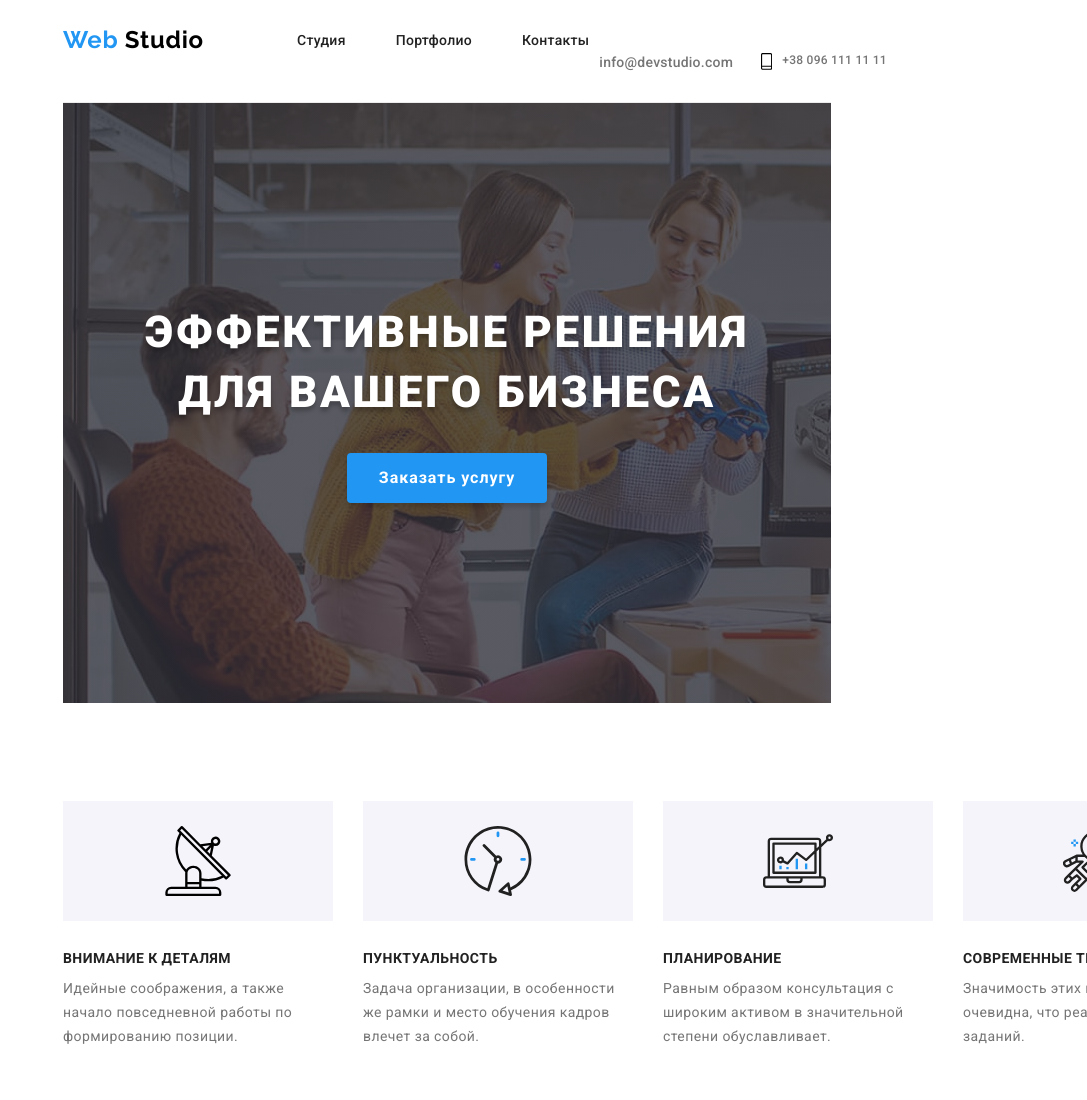
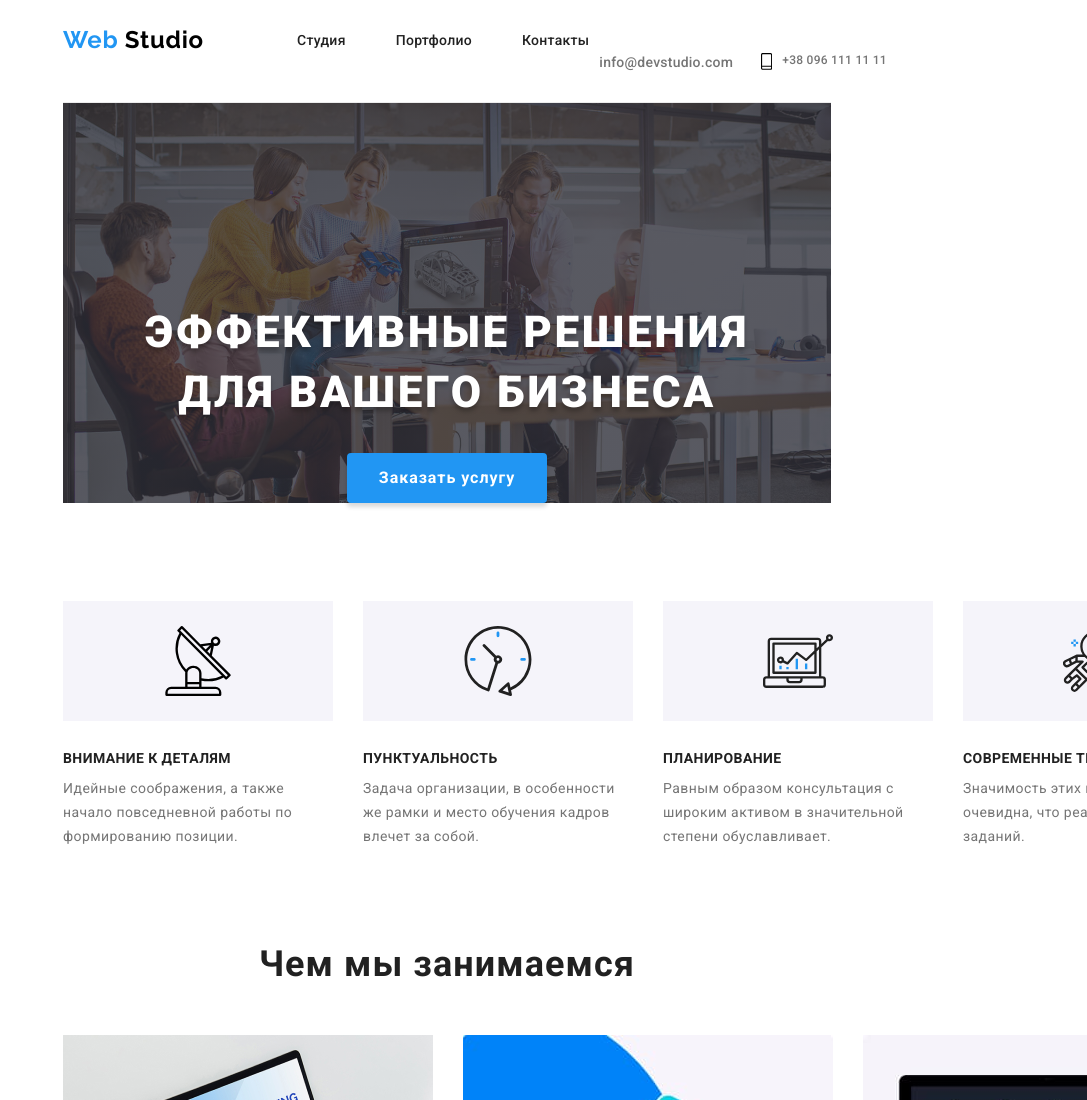
Before and after one commit to andreyz11288/goit-markup-hw-08, a plain HTML site: page index.html in a window 1280 px wide. Shown: the top 1100 px of the page, without its empty margins (193-1280 px from the left). Drawn offline with nearby package versions, Linux system fonts and the light colour scheme.

Commit message:
hero tablet ok

```diff
--- a/sass/components/main/page1/_hero.scss
+++ b/sass/components/main/page1/_hero.scss
@@ -14,15 +14,17 @@
     margin-bottom: 98px;
   }
   @media screen and (max-width: 767px) {
-    // padding-top: 60px;
     width: 480px;
     height: 400px;
     background-image: linear-gradient(to right, $bgp, $bgp),
       url(../images/header-img480.jpg);
-
-    // margin-bottom: 60px;
   }
-
+  @media screen and (min-width: 768px) {
+    width: 768px;
+    height: 400px;
+    background-image: linear-gradient(to right, $bgp, $bgp),
+      url(../../../../images/768/Header-img.jpg);
+  }
   background-color: $second-color;
 }
 
@@ -62,11 +64,12 @@
     line-height: 136%;
     padding-top: 200px;
   }
-  @media screen and (max-width: 767px) {
+  @media screen and (max-width: 1199px) {
     font-size: 26px;
     line-height: 42px;
     padding-top: 118px;
   }
+
   letter-spacing: 0.06em;
   text-transform: uppercase;
 
```
Also changed, not shown: css/main.css, css/main.min.css, images/768/Header-img.jpg (added), 2 other files.
